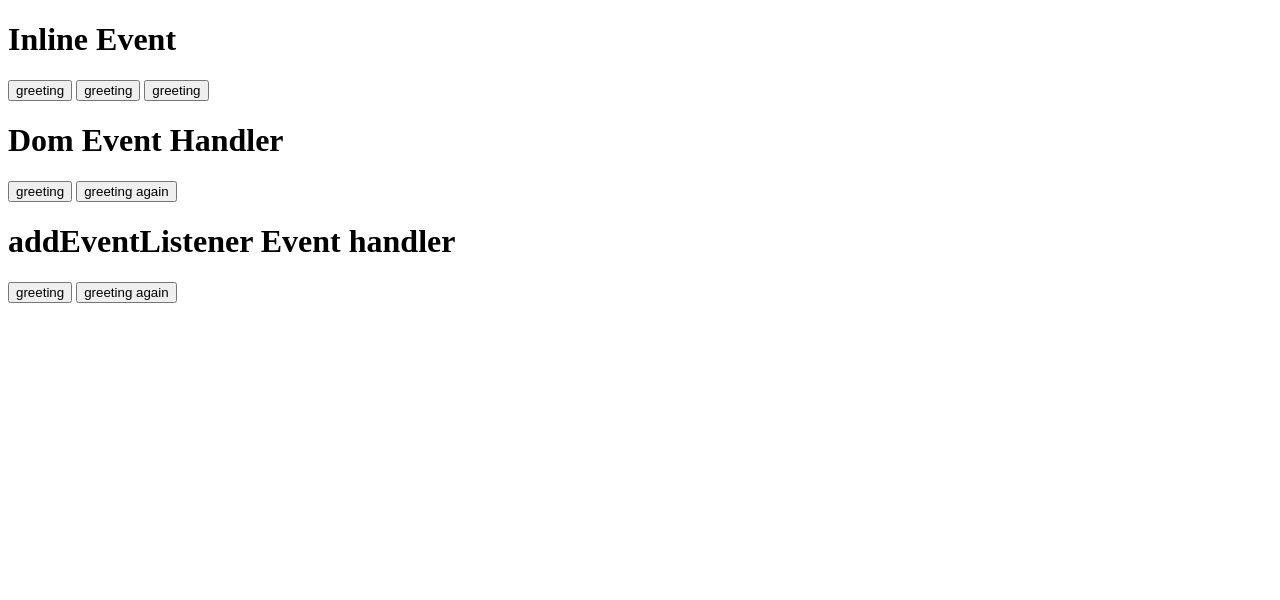
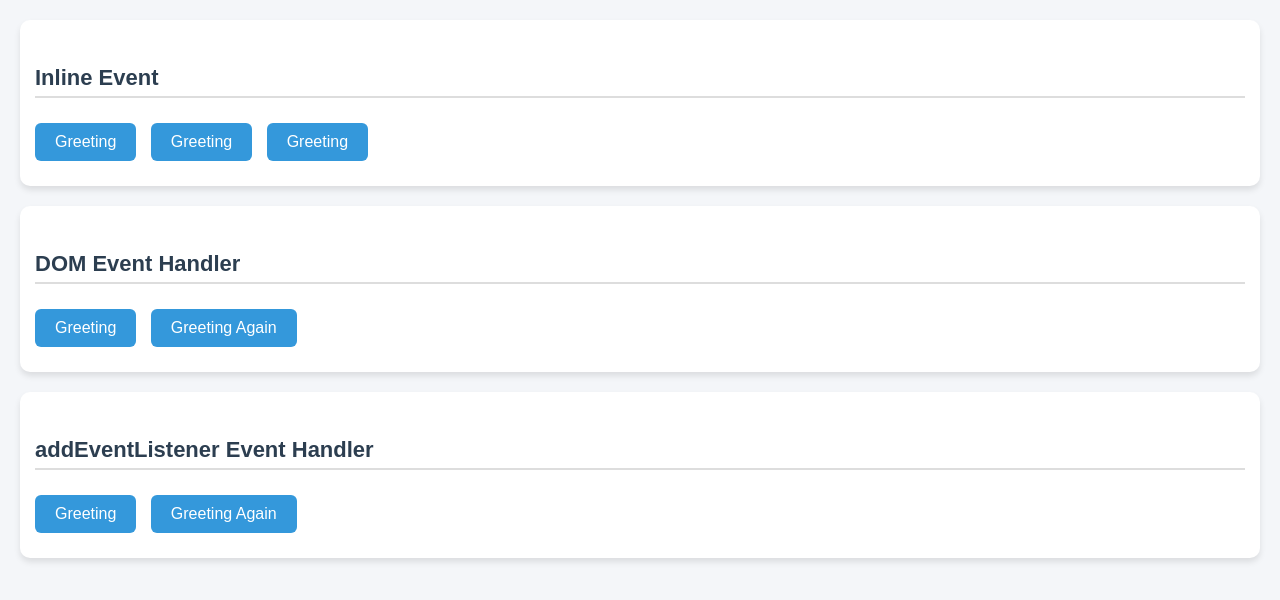
Before and after one commit to nikhilkeshavmali/DOM, a plain HTML site: page event.html in a window 1280 px wide. Drawn offline with Linux system fonts and the light colour scheme.

Commit message:
Updated code

```diff
--- a/event.html
+++ b/event.html
@@ -3,52 +3,106 @@
   <head>
     <meta charset="UTF-8" />
     <meta name="viewport" content="width=device-width, initial-scale=1.0" />
-    <title>Document</title>
+    <title>Event Handling Example</title>
+    <style>
+      /* General page styling */
+      body {
+        font-family: Arial, sans-serif;
+        background: #f4f6f9;
+        margin: 0;
+        padding: 20px;
+      }
+
+      h1 {
+        color: #2c3e50;
+        font-size: 22px;
+        margin-top: 30px;
+        margin-bottom: 15px;
+        border-bottom: 2px solid #ddd;
+        padding-bottom: 5px;
+      }
+
+      /* Button styling */
+      button {
+        background: #3498db;
+        color: white;
+        border: none;
+        padding: 10px 20px;
+        font-size: 16px;
+        border-radius: 6px;
+        margin: 10px 10px 10px 0;
+        cursor: pointer;
+        transition: 0.3s;
+      }
+
+      button:hover {
+        background: #2ecc71;
+      }
+
+      button:active {
+        transform: scale(0.95);
+      }
+
+      /* Section container */
+      section {
+        background: #fff;
+        padding: 15px;
+        border-radius: 10px;
+        margin-bottom: 20px;
+        box-shadow: 0 4px 6px rgba(0, 0, 0, 0.1);
+      }
+    </style>
   </head>
   <body>
     <!-- Start Inline Event -->
-    <h1>Inline Event</h1>
-    <button onclick="alert('Welcome')">greeting</button>
-    <button ondblclick="alert('Welcome JS Course')">greeting</button>
-    <button onmouseover="alert('Welcome again')">greeting</button>
+    <section>
+      <h1>Inline Event</h1>
+      <!-- Event handled directly in HTML -->
+      <button onclick="alert('Welcome')">Greeting</button>
+      <button ondblclick="alert('Welcome JS Course')">Greeting</button>
+      <button onmouseover="alert('Welcome again')">Greeting</button>
+    </section>
     <!-- End Inline Event -->
 
     <!-- Start Dom Event Handler -->
-    <h1>Dom Event Handler</h1>
-    <button id="myBtn">greeting</button>
-    <button id="myBtn1">greeting again</button>
+    <section>
+      <h1>DOM Event Handler</h1>
+      <!-- Event handled using JS property assignment -->
+      <button id="myBtn">Greeting</button>
+      <button id="myBtn1">Greeting Again</button>
+    </section>
     <!-- End Dom Event Handler -->
 
     <!-- Start addEventListener Event Handler -->
-    <h1>addEventListener Event handler</h1>
-    <button id="myBtn2">greeting</button>
-    <button id="myBtn3">greeting again</button>
+    <section>
+      <h1>addEventListener Event Handler</h1>
+      <!-- Event handled using addEventListener -->
+      <button id="myBtn2">Greeting</button>
+      <button id="myBtn3">Greeting Again</button>
+    </section>
     <!-- End addEventListener Event Handler -->
 
     <script>
+      // DOM Event Handler (old way: using onclick, onmouseover, etc.)
       document.getElementById("myBtn").onclick = function () {
         alert("To the world best");
       };
 
       document.getElementById("myBtn1").onmouseover = function () {
-        alert("To the world best  111");
+        alert("To the world best 111");
       };
 
-      // addEventListener
+      // addEventListener (modern & flexible way)
+      // Using arrow function
+      document.getElementById("myBtn2").addEventListener("click", () => {
+        alert("JavaScript Course");
+      });
 
-
-      // document.getElementById("myBtn2").addEventListener("click", function () {
-      //   alert("javaScript Course");
-      // });
-
-      document.getElementById("myBtn2").addEventListener("click", () => {
-        alert("javaScript Course");
-      }); //fat arrow function
-
+      // Using normal function
       document
         .getElementById("myBtn3")
         .addEventListener("mouseover", function () {
-          alert("JavaScript course");
+          alert("JavaScript Course");
         });
     </script>
   </body>
```
Also changed, not shown: keybordevent.html (added, +110 -0 lines).
